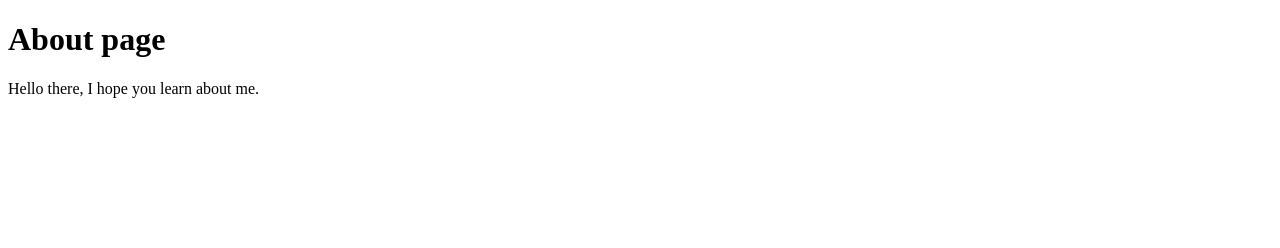
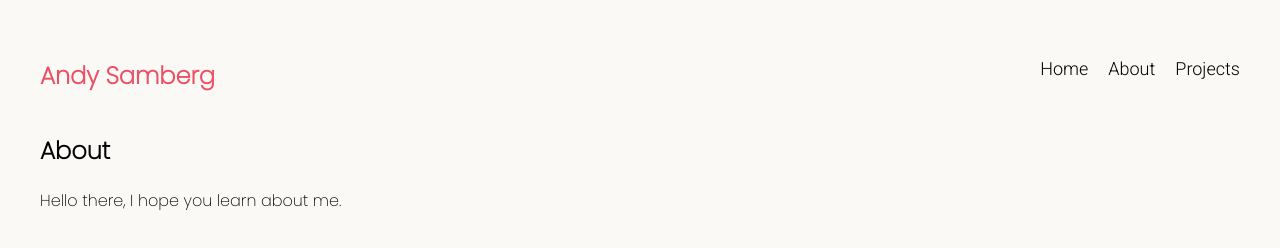
Before and after one commit to amandhaliwal88/qtma-tutorial, a Gatsby site: page /about in a window 1280 px wide. Built offline with nearby package versions, Linux system fonts and the light colour scheme; Gatsby itself is replaced by a stand-in of ours.

Commit message:
styling finished

```diff
--- a/src/components/Navbar.js
+++ b/src/components/Navbar.js
@@ -1,5 +1,6 @@
 import React from 'react'
 import { Link } from 'gatsby'
+import '../styles/global.css'
 
 export default function Navbar() {
     return (
--- a/src/pages/about.js
+++ b/src/pages/about.js
@@ -1,10 +1,14 @@
 import React from 'react'
+import Layout from "../components/Layout"
+import '../styles/global.css'
 
 export default function about() {
     return (
+        <Layout>
         <div>
-            <h1>About page</h1>
+            <h2>About</h2>
             <p>Hello there, I hope you learn about me.</p>
         </div>
+        </Layout>
     )
 }
--- a/src/pages/index.js
+++ b/src/pages/index.js
@@ -1,12 +1,14 @@
 import React from "react"
 import Layout from "../components/Layout"
+import '../styles/global.css'
 
 export default function Home() {
   return (
     <Layout>
     <div>
-      <h1>Hello</h1>
-      <p></p>
+      <h2>Hello 👋</h2>
+      <p>My name is Andy Samberg, and I am an actor. I hope you enjoy the presentation.</p>
+      <img style={{opacity:0.2, height:600, position:'absolute', top:300, left:250, zIndex:-1}} src='https://media.giphy.com/media/fC8WwblBRqqoE/giphy.gif'/>
     </div>
     </Layout>
   )
--- a/src/pages/projects.js
+++ b/src/pages/projects.js
@@ -1,10 +1,14 @@
 import React from 'react'
+import Layout from '../components/Layout'
+import '../styles/global.css'
 
 export default function projects() {
     return (
+        <Layout>
         <div>
-            <h1>Projects</h1>
+            <h2>Projects</h2>
             <p>These are all my projects...</p>
         </div>
+        </Layout>
     )
 }
--- a/src/styles/global.css
+++ b/src/styles/global.css
@@ -1,9 +1,38 @@
+@import url('https://fonts.googleapis.com/css2?family=Poppins:wght@200&display=swap');
+@import url('https://fonts.googleapis.com/css2?family=Roboto:wght@300&display=swap');
+
 .layout {
     max-width: 1200px;
     margin: 0 auto;
     font-family: 'Poppins', sans-serif;
 }
 
+h1 {
+    flex:1;
+    color: #EC5064
+}
+
 body {
     background-color: #FAF9F6;
 }
+
+nav {
+    display: flex;
+    grid-template-columns: 1fr 1fr;
+    padding-top: 30px;
+}
+
+nav a {
+    padding-top: 20px;
+    display: inline-block;
+    margin-left: 20px;
+    color: black;
+    text-decoration: none;
+    font-size: large;
+    font-family: 'Roboto', sans-serif;
+}
+
+nav a:hover {
+    color: #EC5064;
+    transition: 0.2s;
+}
```
